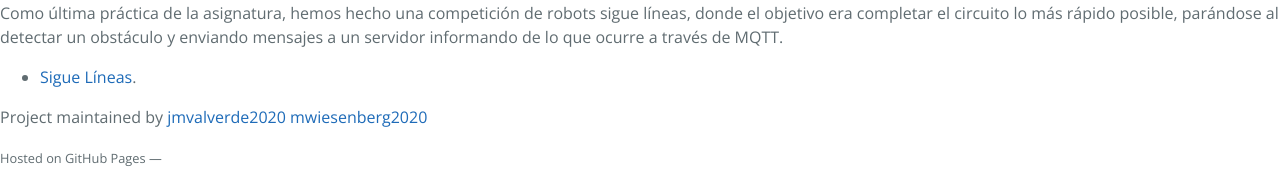
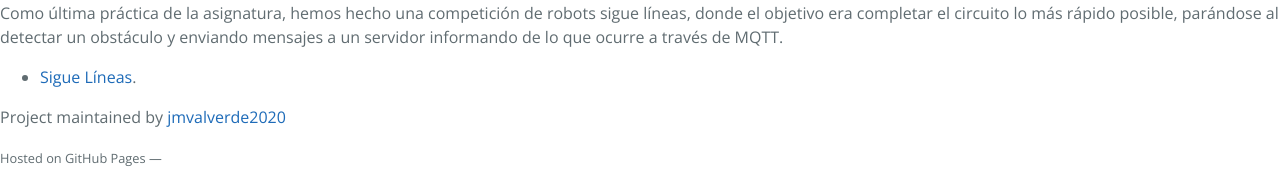
Before and after one commit to jmvalverde2020/blog_empotrados, a Jekyll site: the page built from index.md, in a window 1280 px wide. Shown: the part 836-1018 px from the top of the page. Built offline with Jekyll 4.4.1, drawn with Linux system fonts in a browser that asks for light colours.

Commit message:
Update default.html

```diff
--- a/_layouts/default.html
+++ b/_layouts/default.html
@@ -42,9 +42,7 @@
       </section>
       <footer>
         {% if site.github.is_project_page %}
-          <p>Project maintained by <a href="{{ site.github.owner_url }}">{{ site.github.owner_name }}</a>
-		<a href="https://github.com/mwiesenberg2020">mwiesenberg2020</a>
-	</p>
+          <p>Project maintained by <a href="{{ site.github.owner_url }}">{{ site.github.owner_name }}</a></p>
         {% endif %}
         <p><small>Hosted on GitHub Pages &mdash;</small></p>
       </footer>
```
